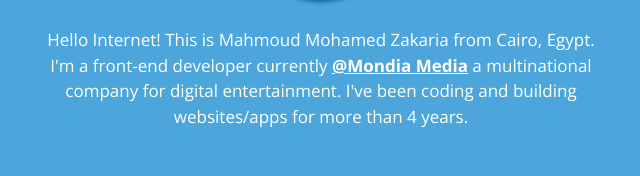
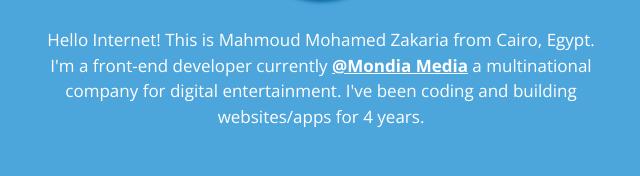
Before and after one commit to mahmoudZakaria90/onlineResume, a website: page index.html in a window 1280 px wide. Shown: the part 399-575 px from the top of the page, without its empty margins (319-959 px from the left). Drawn offline with nearby package versions, Linux system fonts and the light colour scheme.

Commit message:
updated intro

```diff
--- a/index.html
+++ b/index.html
@@ -55,7 +55,7 @@
               <img src="public/images/me.jpg" alt="">
             </div>
 
-            <p class="intro-text">Hello Internet! This is Mahmoud Mohamed Zakaria from Cairo, Egypt. I'm a front-end developer currently  <a href="https://www.mondiamedia.com/" target="_blank" class="gv-color-main gv-bold">@Mondia Media</a> a multinational company for digital entertainment. I've been coding and building websites/apps for more than <span id="myExp">3</span> years.</p>
+            <p class="intro-text">Hello Internet! This is Mahmoud Mohamed Zakaria from Cairo, Egypt. I'm a front-end developer currently  <a href="https://www.mondiamedia.com/" target="_blank" class="gv-color-main gv-bold">@Mondia Media</a> a multinational company for digital entertainment. I've been coding and building websites/apps for <span id="myExp">3</span> years.</p>
 
             <a href="public/doc/MahmoudZakariaResume.pdf" download="" class="intro-btn">Download Resume</a>
 
```
